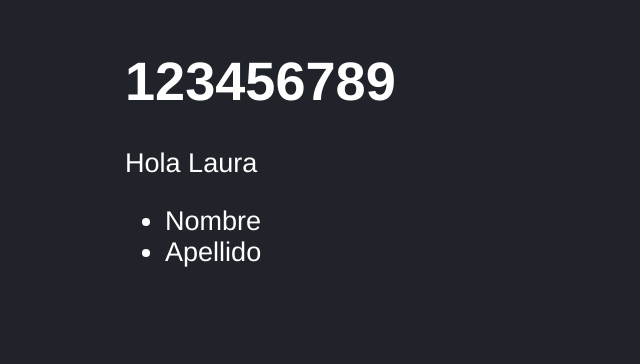
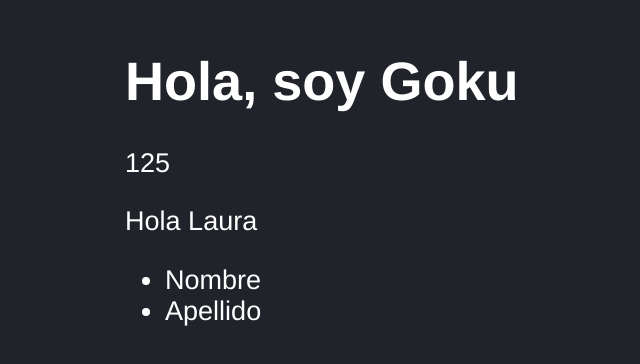
Before and after one commit to mbernallaura/Primer-Acercamiento-React, a React (Vite) app: page / in a window 1280 px wide. Shown: the part 134-498 px from the top of the page, without its empty margins (23-663 px from the left). Built offline with nearby package versions, Linux system fonts and the light colour scheme.

Commit message:
Mandar variables, del elemento padre al hijo utilizando Props

```diff
--- a/src/firstApp.jsx
+++ b/src/firstApp.jsx
@@ -8,15 +8,17 @@
     return `Hola ${objeto.title}`;
 }
 
-export const FirstApp = () =>{
+export const FirstApp = ({title, subTitle}) =>{
     //!Simpre hay que regresar al menos un Nodo Padre y adentro puede llevar varios elementos
     //!Si no se quiere regresar un div para enviar varios elementos se puede usar <> </>
     //!Para fragentar el codigo"
 
     //!Se puede devolver Funciones que NO SEAN ASYNCRONAS
+    console.log(title);
     return (
         <>
-            <h1>{ newMessage }</h1>
+            <h1>{ title }</h1>
+            <p>{ subTitle + 2 }</p>
             <p>{ Saludo() }</p>
             {/* <code>{ JSON.stringify( objeto ) }</code> */}
             <div>
--- a/src/main.jsx
+++ b/src/main.jsx
@@ -6,6 +6,6 @@
 
 ReactDOM.createRoot( document.getElementById('root') ).render(
     <React.StrictMode>
-        <FirstApp/>
+        <FirstApp title='Hola, soy Goku' subTitle={123}/>
     </React.StrictMode>
 );
```
